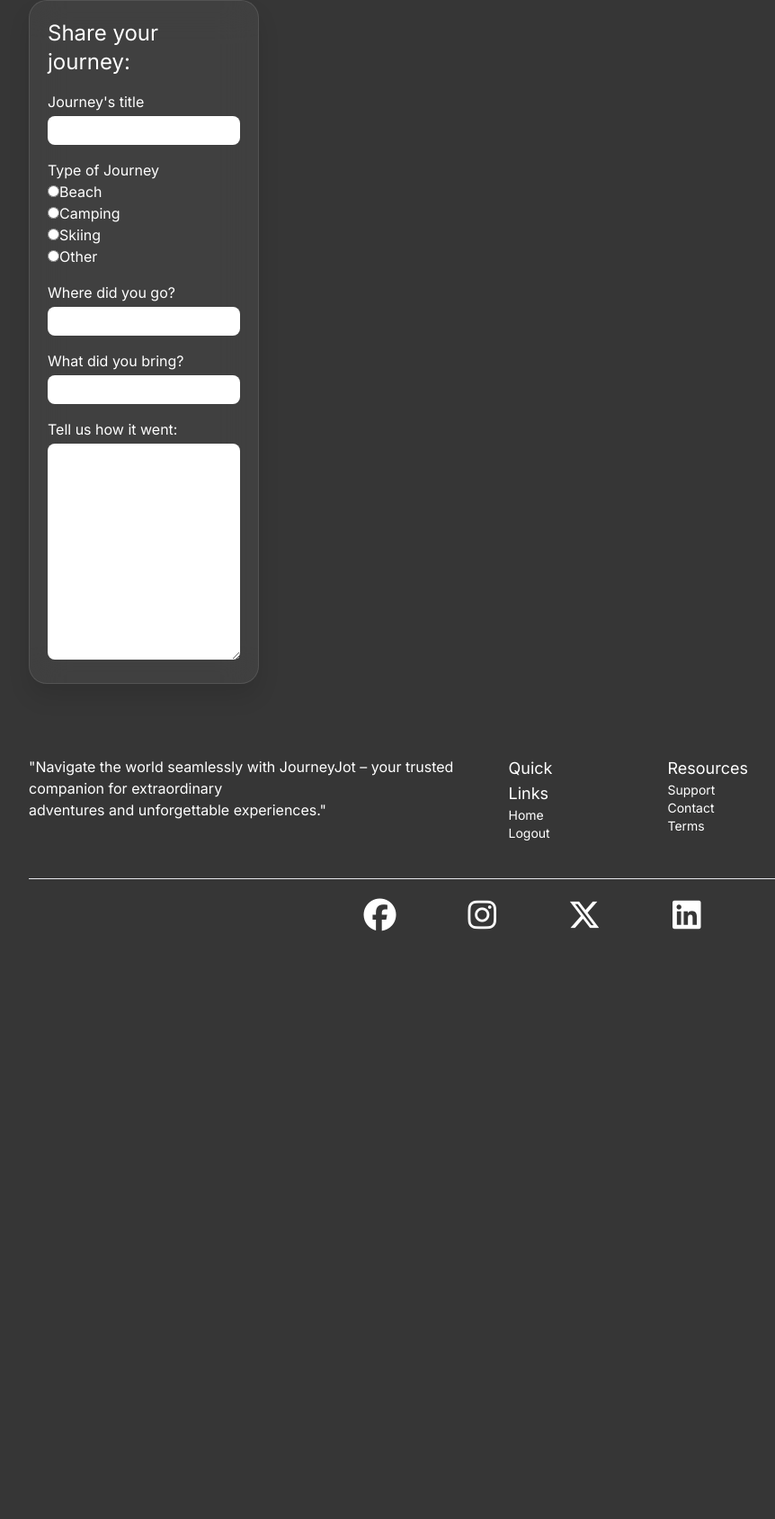
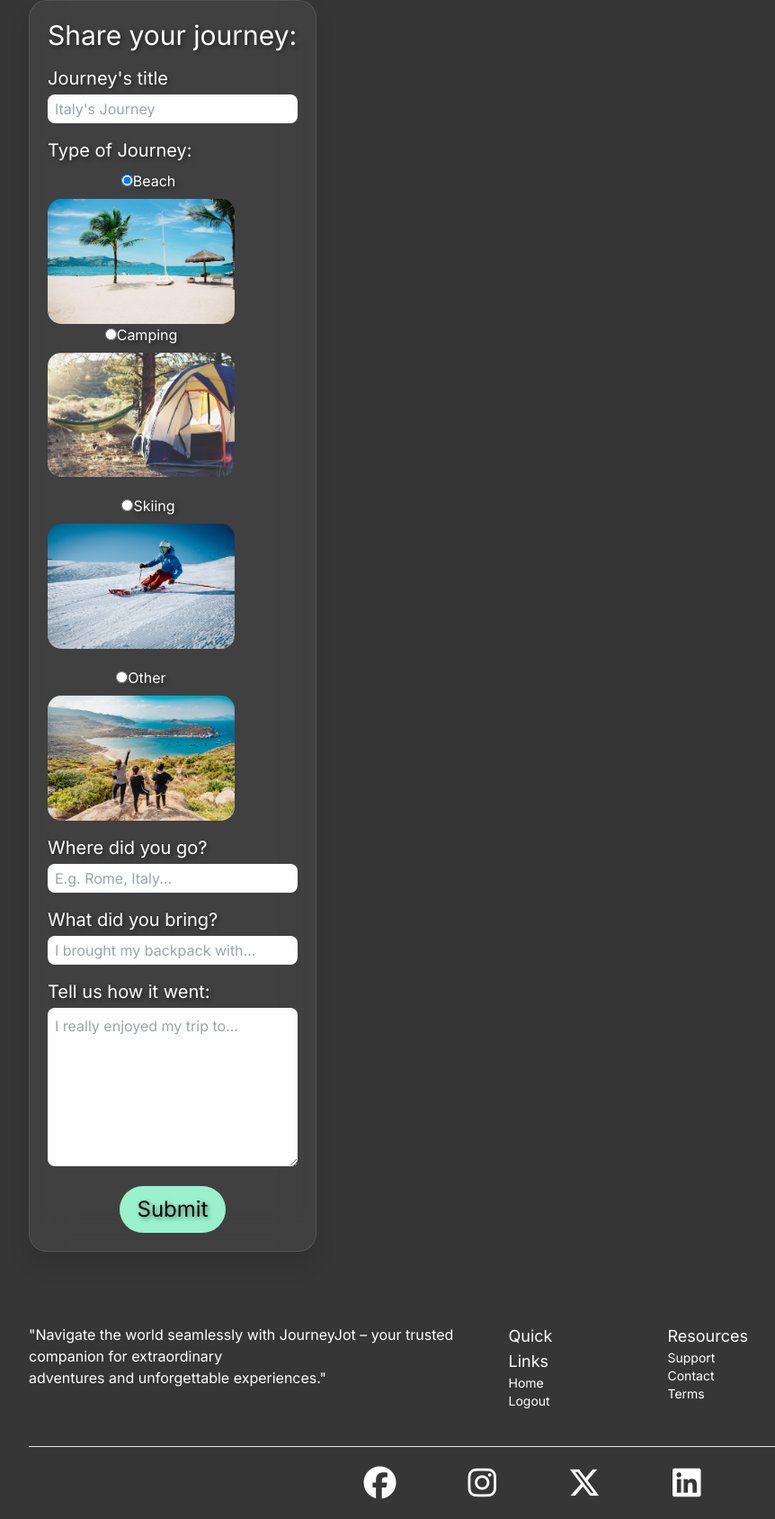
Before and after one commit to Umbelth94/JourneyJot, a Node server app: page /journeys in a window 1280 px wide. Shown: the part 177-1865 px from the top of the page at 90% size, without its empty margins (48-910 px from the left). Before the commit the page ends 1212 px from the top, so only its background shows below. Run offline with Node 20, Linux system fonts and the light colour scheme; a user stored in the database is signed in; some libraries are stand-ins or nearby versions.

Commit message:
Adding some more stuff to the journeys

```diff
--- a/controllers/homeRoutes.js
+++ b/controllers/homeRoutes.js
@@ -43,7 +43,7 @@ router.get("/trips", withAuth, async (req, res) => {
 
         const user = userData.get({ plain: true });
 
-        res.render("myTrips", {
+        res.render("trips", {
             ...user,
             logged_in: true,
         });
@@ -52,9 +52,9 @@ router.get("/trips", withAuth, async (req, res) => {
     }
 });
 
-router.get("/adventure", withAuth, async (req, res) => {
+router.get("/adventures", withAuth, async (req, res) => {
     try {
-        res.render("adventure", {
+        res.render("adventures", {
             logged_in: req.session.logged_in,
         });
     } catch (err) {
--- a/public/css/style.css
+++ b/public/css/style.css
@@ -240,7 +240,8 @@ input:checked + label .description {
 #homeButton:hover,
 #logout:hover,
 #showing:hover,
-#startButton:hover {
+#startButton:hover,
+#submit:hover {
     filter: drop-shadow(0 0 0.75rem #99f2cd);
     cursor: pointer;
 }
@@ -253,3 +254,25 @@ input:checked + label .description {
     backdrop-filter: blur(20px);
     padding: 20px;
 }
+
+.link:hover {
+    filter: drop-shadow(0 0 0.75rem #99f2cd);
+}
+
+/* #beach,
+#camping,
+#skiing,
+#other {
+    display: none;
+} */
+.add-journey .form2 .trip-types .selected input:checked + label {
+    filter: drop-shadow(0 0 0.75rem #99f2cd);
+}
+.image-input {
+    border-radius: 15px;
+}
+
+.image-input:hover {
+    filter: drop-shadow(0 0 0.75rem #99f2cd);
+    cursor: pointer;
+}
--- a/views/homepage.handlebars
+++ b/views/homepage.handlebars
@@ -5,7 +5,11 @@
         <h1 class="text-7xl leading-snug color-darker mt-5">Where Every</h1>
         <h1 class="text-7xl leading-snug"><span id="showing" class="color-mine border-word ">Journey</span></h1>
         <h1 class="text-7xl leading-snug color-darker">Begins</h1>
-        <a><button id="startButton" class="btn-start text-3xl font-extrabold tracking-wide mt-14 ml-32">Start your trip</button></a>
+        {{#if logged_in}}
+        <a href="/adventures"><button id="startButton" class="btn-start text-3xl font-extrabold tracking-wide mt-14 ml-32">Start your trip</button></a>
+        {{else}}
+        <a href="/login"><button id="startButton" class="btn-start text-3xl font-extrabold tracking-wide mt-14 ml-32">Start your trip</button></a>
+        {{/if}}
     </div>
     <div class="flex-auto w-2/3 text-xl pl-10">
         <img class="image image1 mr-10" src="/images/hero1.avif">
--- a/views/journeys.handlebars
+++ b/views/journeys.handlebars
@@ -1,49 +1,60 @@
-<div class="journey">
-    <div class="w-1/5 ml-20 add-journey">
-        <h1 class="text-2xl">Share your journey:</h1>
+<div class="journey text-shadow">
+    {{!-- {{#if logged_in}} --}}
+    <div class="w-3/12 ml-20 add-journey">
+        <h1 class="text-3xl">Share your journey:</h1>
         <form>
-            <div class="mt-4">
-                <label for="title">Journey's title</label>
-                <input class="form-input w-full mt-1 pl-2 h-8 text-black rounded-lg" type="text" id="title">
+            <div class="mt-4 form1">
+                <label class="text-xl"for="title">Journey's title</label>
+                <input placeholder="Italy's Journey" class="form-input w-full mt-1 pl-2 h-8 text-black rounded-lg" type="text" id="title">
             </div>
-            <div>
-                <div class="mt-4"><label>Type of Journey</label></div>
-                <div>
-                    <label for="beach">
-                    <input type="radio" id="beach" name="option">Beach
+            <div class="form2">
+                <div class="mt-4 text-xl"><label>Type of Journey:</label></div>
+                <div class="trip-types flex flex-wrap mt-2">
+                    <div class="text-center selected">
+                        <label for="beach" >
+                        <input type="radio" id="beach" name="option" checked>Beach
                         </label>
+                        <img class="mr-4 image-input mt-2"src="/images/beach.avif" style="width:208px">
                     </div>
-                <div>
-                    <label for="camping">
+                    <div class="text-center">
+                        <label  for="camping">
                         <input type="radio" id="camping" name="option">Camping
                         </label>
+                        <img class="image-input mt-2"src="/images/camping.avif" style="width:208px">
                     </div>
-                <div>
+                    <div class="mt-5 text-center">
                         <label for="skiing">
                         <input type="radio" id="skiing" name="option">Skiing
                         </label>
+                        <img class="mr-4 image-input mt-2" src="/images/skiing.avif" style="width:208px">
                     </div>
-                <div>
+                    <div class="mt-5 text-center">
                         <label for="other">
                         <input type="radio" id="other" name="option">Other
                         </label>
+                        <img class="image-input mt-2" src="/images/other.avif" style="width:208px">
+                    </div>
                 </div>
             </div>
             <div class="mt-4">
-                <label for="where">Where did you go?</label>
-                <input class="form-input w-full mt-1 pl-2 h-8 text-black rounded-lg" type="text" id="where">
+                <label class="text-xl" for="where">Where did you go?</label>
+                <input placeholder="E.g. Rome, Italy..." class="form-input w-full mt-1 pl-2 h-8 text-black rounded-lg" type="text" id="where">
             </div>
             <div class="mt-4">
-                <label for="items">What did you bring?</label>
-                <input class="form-input w-full mt-1 pl-2 h-8 text-black rounded-lg" type="text" id="where">
+                <label class="text-xl" for="items">What did you bring?</label>
+                <input placeholder="I brought my backpack with..." class="form-input w-full mt-1 pl-2 h-8 text-black rounded-lg" type="text" id="where">
             </div>
             <div class="mt-4">
-                <label for="experience">Tell us how it went:</label>
-                <textarea class="mt-1 pl-2 text-black rounded-lg"name="experience" id="experience" cols="40" rows="10" style="width:100%"></textarea>
+                <label class="text-xl" for="experience">Tell us how it went:</label>
+                <textarea placeholder="I really enjoyed my trip to..." class="mt-1 pl-2 text-black rounded-lg pt-2" name="experience" id="experience" cols="40" rows="7" style="width:100%"></textarea>
+            </div>
+            <div class="mt-4 text-center">
+                <button id="submit" class="btn-signup text-2xl text-black text-shadow" style="background-color:#99F2CD">Submit</button>
             </div>
         </form>
     </div>
-    <div class="w-4/5">
+    <div class="w-9/12">
 
     </div>
+    {{!-- {{/if}} --}}
 </div>
--- a/views/partials/footer.handlebars
+++ b/views/partials/footer.handlebars
@@ -9,28 +9,28 @@
                 <div class="right flex flex-row mb-10">
                     <div id="quick-lines" class="mr-32">
                         <h1 class="text-lg">Quick Links</h1>
-                        <p class="text-sm"><a href="/">Home</a></p>
+                        <p class="text-sm link"><a href="/">Home</a></p>
                         {{#if logged_in}}
-                        <p class="text-sm"><a href="/">Logout</a></p>
+                        <p class="text-sm link"><a href="/">Logout</a></p>
                         {{else}}
-                        <p class="text-sm"><a href="/login">Sing up</a></p>
-                        <p class="text-sm"><a href="/login">Log in</a></p>
+                        <p class="text-sm link"><a href="/login">Sing up</a></p>
+                        <p class="text-sm link"><a href="/login">Log in</a></p>
                         {{/if}}
                     </div>
                     <div id="resources" class="mr-80">
                         <h1 class="text-lg">Resources</h1>
-                        <p class="text-sm"><a href="/login">Support</a></p>
-                        <p class="text-sm"><a href="/login">Contact</a></p>
-                        <p class="text-sm"><a href="/login">Terms</a></p>
+                        <p class="text-sm link"><a href="/login">Support</a></p>
+                        <p class="text-sm link"><a href="/login">Contact</a></p>
+                        <p class="text-sm link"><a href="/login">Terms</a></p>
                     </div>
                 </div>
             </div>
             <hr class="mx-20">
             <div class="flex flex-row justify-center">
-                <a href="https://github.com/Umbelth94/JourneyJot"><p class="my-5 mx-10 text-4xl"><i class="fa-brands fa-facebook"></i></p></a>
-                <a href="https://github.com/Umbelth94/JourneyJot"><p class="my-5 mx-10 text-4xl"><i class="fa-brands fa-instagram"></i></p></a>
-                <a href="https://github.com/Umbelth94/JourneyJot"><p class="my-5 mx-10 text-4xl"><i class="fa-brands fa-x-twitter"></i></p></a>
-                <a href="https://github.com/Umbelth94/JourneyJot"><p class="my-5 mx-10 text-4xl"><i class="fa-brands fa-linkedin"></i></p></a>
+                <a class="link" href="https://github.com/Umbelth94/JourneyJot"><p class="my-5 mx-10 text-4xl icons"><i class="fa-brands fa-facebook"></i></p></a>
+                <a class="link" href="https://github.com/Umbelth94/JourneyJot"><p class="my-5 mx-10 text-4xl icons"><i class="fa-brands fa-instagram"></i></p></a>
+                <a class="link" href="https://github.com/Umbelth94/JourneyJot"><p class="my-5 mx-10 text-4xl icons"><i class="fa-brands fa-x-twitter"></i></p></a>
+                <a class="link" href="https://github.com/Umbelth94/JourneyJot"><p class="my-5 mx-10 text-4xl icons"><i class="fa-brands fa-linkedin"></i></p></a>
             </div>
 
 </footer>
```
Also changed, not shown: views/adventures.handlebars (+8 -0 lines), controllers/api/adventuresRoutes.js (added), public/images/beach.avif (added), public/images/camping.avif (added), public/images/other.avif (added), public/images/skiing.avif (added). Lines whose indentation alone changed are shown as unchanged.
